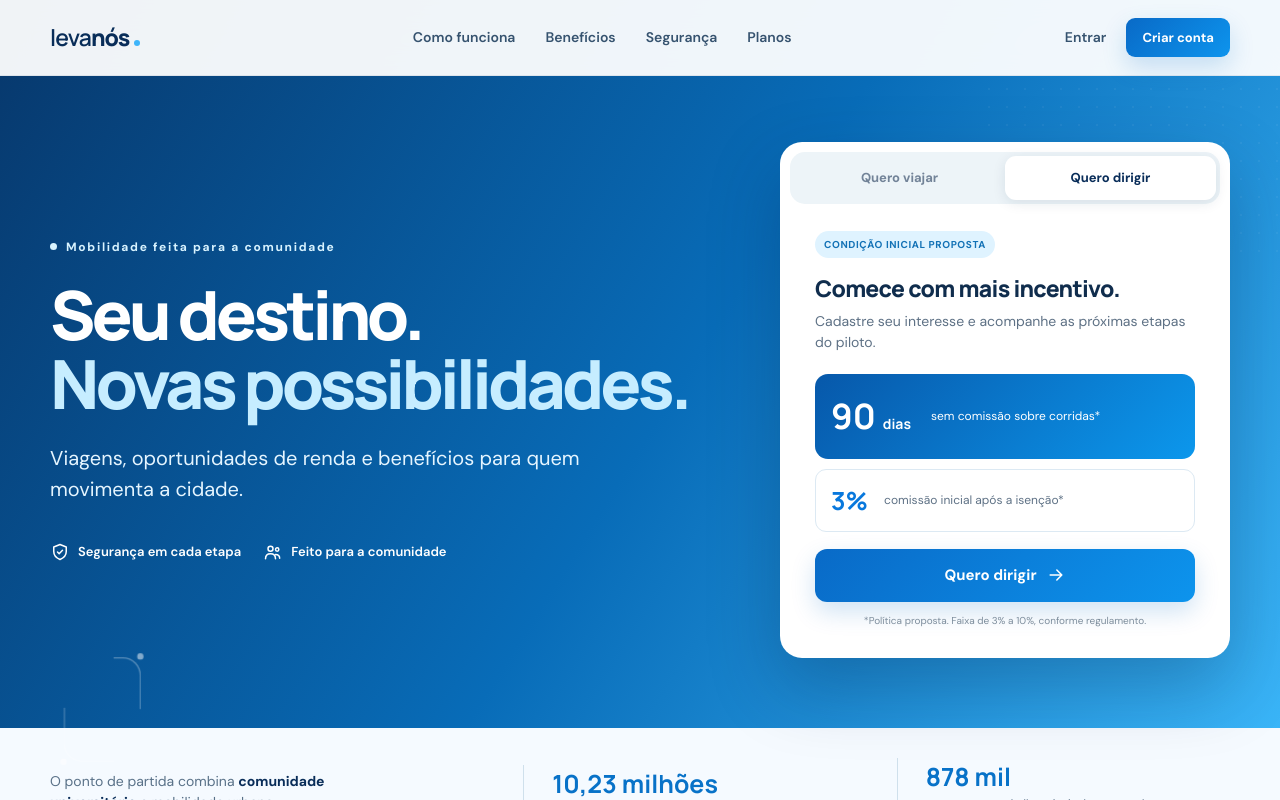
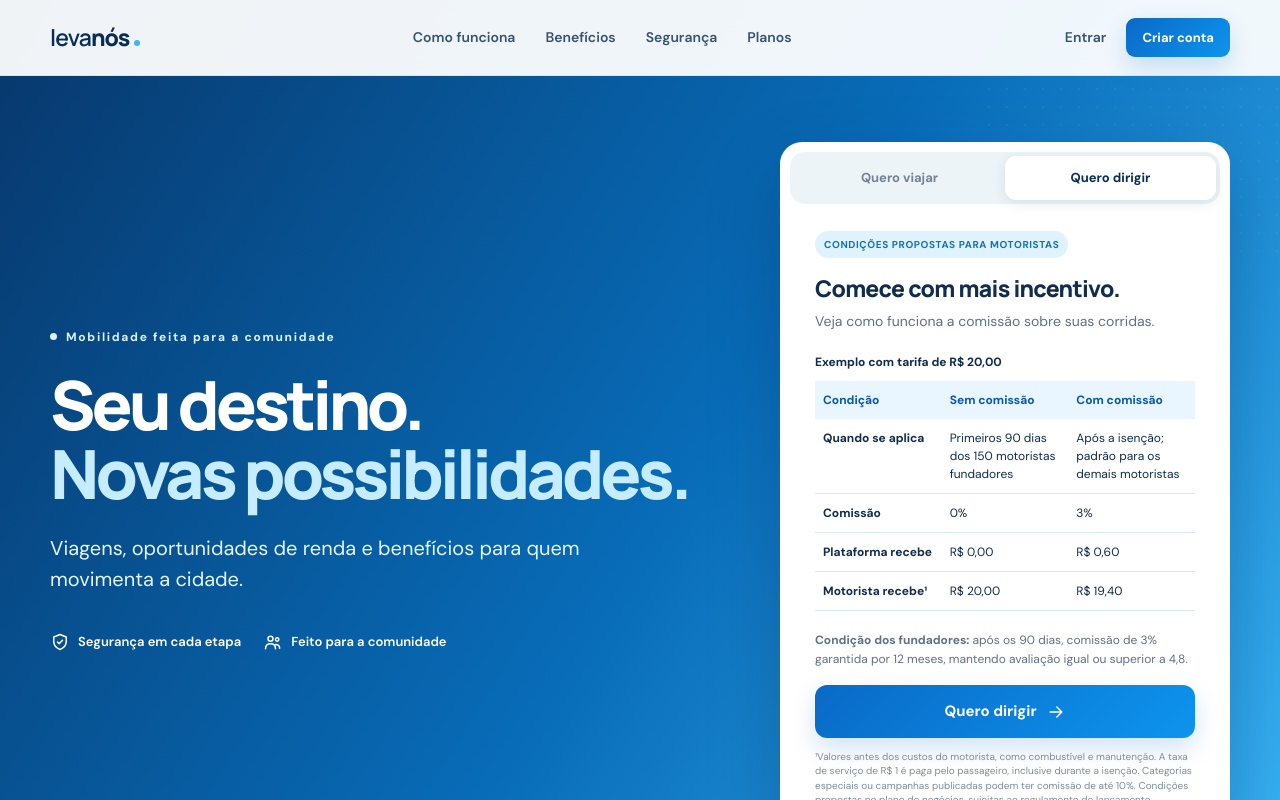
Before and after one commit to leoozzyZL/ProjetoLevaNS, a React (Vite) app: page / in a window 1280 px wide. Both pictures are taken after a click on the button "Conhecer a jornada". Shown: the top 800 px of the page. Built offline with nearby package versions, Linux system fonts and the light colour scheme; no server answers.

Commit message:
Update driver panel with commission details and table

```diff
--- a/src/App.tsx
+++ b/src/App.tsx
@@ -692,24 +692,44 @@ export default function App() {
               )
             ) : (
               <div className="driver-panel">
-                <span className="commission-pill">Condição inicial proposta</span>
+                <span className="commission-pill">Condições propostas para motoristas</span>
                 <h2>Comece com mais incentivo.</h2>
-                <p>Cadastre seu interesse e acompanhe as próximas etapas do piloto.</p>
-                <div className="commission">
-                  <strong>
-                    90 <small>dias</small>
-                  </strong>
-                  <span>sem comissão sobre corridas*</span>
-                </div>
-                <div className="mini-stat">
-                  <strong>3%</strong>
-                  <span>comissão inicial após a isenção*</span>
-                </div>
+                <p>Veja como funciona a comissão sobre suas corridas.</p>
+                <table style={{ width: "100%", borderCollapse: "collapse", tableLayout: "fixed", fontSize: 12, lineHeight: 1.5, margin: "20px 0" }}>
+                  <caption style={{ textAlign: "left", fontWeight: 700, marginBottom: 10 }}>Exemplo com tarifa de R$ 20,00</caption>
+                  <thead>
+                    <tr style={{ background: "#eaf6ff", color: "#0758aa" }}>
+                      {["Condição", "Sem comissão", "Com comissão"].map((label) => (
+                        <th key={label} scope="col" style={{ padding: "10px 8px", textAlign: "left" }}>{label}</th>
+                      ))}
+                    </tr>
+                  </thead>
+                  <tbody>
+                    {[
+                      ["Quando se aplica", "Primeiros 90 dias dos 150 motoristas fundadores", "Após a isenção; padrão para os demais motoristas"],
+                      ["Comissão", "0%", "3%"],
+                      ["Plataforma recebe", "R$ 0,00", "R$ 0,60"],
+                      ["Motorista recebe¹", "R$ 20,00", "R$ 19,40"],
+                    ].map(([label, exempt, standard]) => (
+                      <tr key={label} style={{ borderBottom: "1px solid #d6e7f5" }}>
+                        <th scope="row" style={{ padding: "10px 8px", textAlign: "left", verticalAlign: "top" }}>{label}</th>
+                        <td style={{ padding: "10px 8px", verticalAlign: "top" }}>{exempt}</td>
+                        <td style={{ padding: "10px 8px", verticalAlign: "top" }}>{standard}</td>
+                      </tr>
+                    ))}
+                  </tbody>
+                </table>
+                <p style={{ fontSize: 12, lineHeight: 1.6, marginBottom: 16 }}>
+                  <b>Condição dos fundadores:</b> após os 90 dias, comissão de 3% garantida por 12 meses, mantendo avaliação igual ou superior a 4,8.
+                </p>
                 <button className="primary full" onClick={() => openAuth("signup", "Motorista")}>
                   Quero dirigir <Icon name="arrow" />
                 </button>
-                <small className="availability">
-                  *Política proposta. Faixa de 3% a 10%, conforme regulamento.
+                <small className="availability" style={{ textAlign: "left" }}>
+                  ¹Valores antes dos custos do motorista, como combustível e manutenção.
+                  A taxa de serviço de R$ 1 é paga pelo passageiro, inclusive durante a isenção.
+                  Categorias especiais ou campanhas publicadas podem ter comissão de até 10%.
+                  Condições propostas no plano de negócios, sujeitas ao regulamento de lançamento.
                 </small>
               </div>
             )}
```
